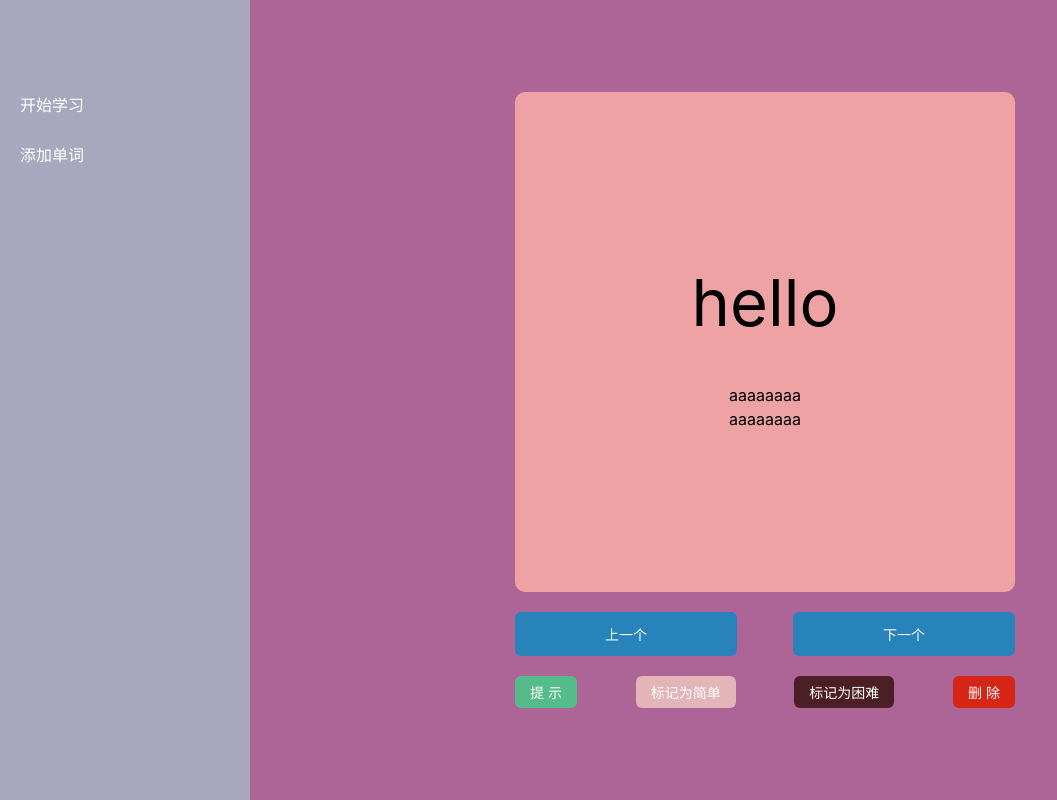
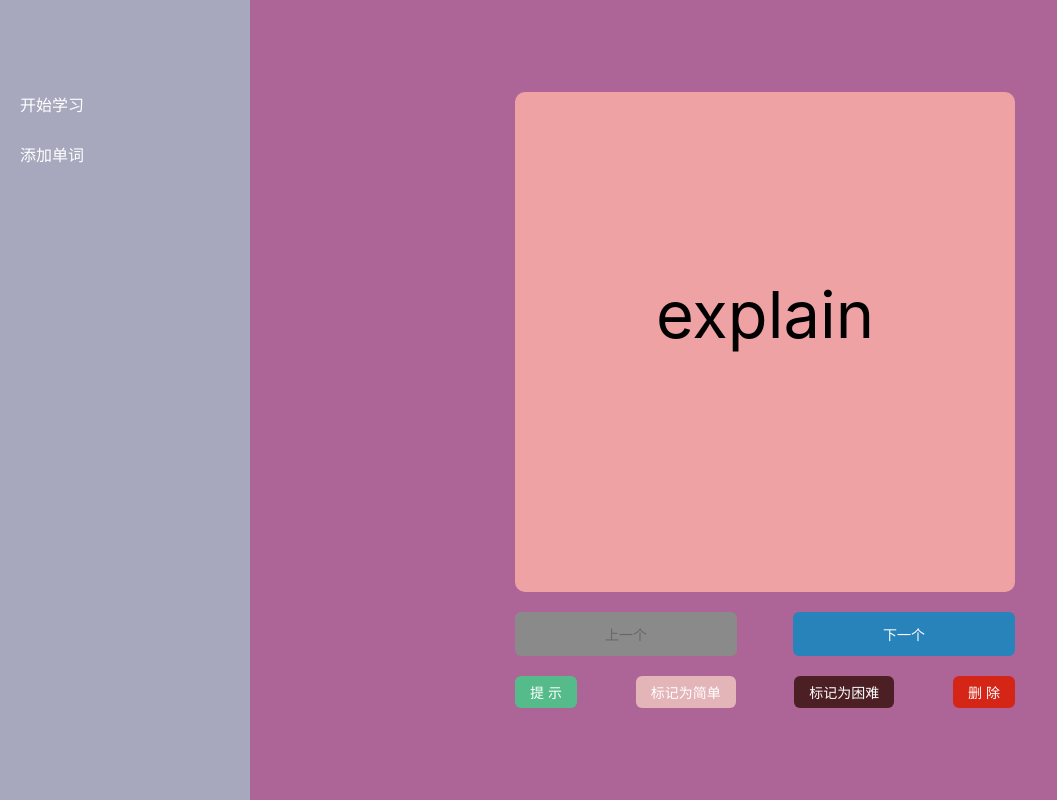
Before and after one commit to chendx97/custom-vocab, a React (Vite) app: page /study in a window 1280 px wide. Shown: the whole page, without its empty margins (0-1057 px from the left). Built offline with nearby package versions, Linux system fonts and the light colour scheme.

Commit message:
feat: 切换 & 提示

```diff
--- a/src/pages/StartStudy/index.jsx
+++ b/src/pages/StartStudy/index.jsx
@@ -1,30 +1,86 @@
+import { useState, useEffect } from 'react';
 import { Button } from 'antd';
 import styles from './index.module.less';
 
 function StartStudy() {
+  const totalWordData = [
+    {
+      word: 'study',
+      explain: 'v. 学习;n. 学习',
+    },
+    {
+      word: 'explain',
+      explain: 'v. 解释'
+    },
+  ];
+  const [currIdx, setCurrIdx] = useState(0);
+  const [wordList, setWordList] = useState([]);
+  const wordInfo = wordList[currIdx];
+
+  useEffect(() => {
+    setWordList(getRandomList(totalWordData))
+  }, []);
+
+  // 切换单词
+  function handleSwitch(num) {
+    setCurrIdx(currIdx + num);
+  }
+
+  // 提示
+  function handleTip() {
+    const arr = [...wordList];
+    arr[currIdx].showWord = true;
+    arr[currIdx].showExplain = true;
+    setWordList(arr);
+  }
+
   return (
     <div className={styles.startStudy}>
       <div className="content-wrapper">
+        {
+          wordInfo ?
+            <>
               <div className="card">
-          <div className="word">hello</div>
-          <div className="explain-list">
-            <div className="explain-item">aaaaaaaa</div>
-            <div className="explain-item">aaaaaaaa</div>
+                <div className={['word', wordInfo.showWord ? 'show' : ''].join(' ')}>{wordInfo.word}</div>
+                <div className={['explain-list', wordInfo.showExplain ? 'show' : ''].join(' ')}>
+                  {
+                    wordInfo.explain.split(';').map(item => {
+                      return <div className="explain-item" key={item}>{item}</div>
+                    })
+                  }
                 </div>
               </div>
               <div className="switch-wrapper">
-          <Button className='btn-switch'>上一个</Button>
-          <Button className='btn-switch'>下一个</Button>
+                <Button className='btn-switch' disabled={currIdx === 0} onClick={() => handleSwitch(-1)}>上一个</Button>
+                <Button className='btn-switch' disabled={currIdx === wordList.length - 1} onClick={() => handleSwitch(1)}>下一个</Button>
               </div>
               <div className="opera-wrapper">
-          <Button className='btn-opera btn-tip'>提示</Button>
+                <Button className='btn-opera btn-tip' onClick={handleTip}>提示</Button>
                 <Button className='btn-opera btn-simple'>标记为简单</Button>
                 <Button className='btn-opera btn-difficult'>标记为困难</Button>
                 <Button className='btn-opera btn-delete'>删除</Button>
               </div>
+            </> : null
+        }
       </div>
     </div>
   )
 }
 
+function getRandomList(data) {
+  let arr = [];
+  data.forEach(info => {
+    arr.push(Object.assign({}, info, {
+      showWord: false,
+      showExplain: true,
+    }));
+    arr.push(Object.assign({}, info, {
+      showWord: true,
+      showExplain: false,
+    }));
+  })
+  arr = arr.sort(() => Math.random() - 0.5);
+  return arr;
+}
+
 export default StartStudy;
--- a/src/pages/StartStudy/index.module.less
+++ b/src/pages/StartStudy/index.module.less
@@ -28,11 +28,18 @@
         height: 100px;
         line-height: 100px;
         font-size: 65px;
+        opacity: 0;
       }
 
       .explain-list {
         width: fit-content;
         font-size: 16px;
+        opacity: 0;
+      }
+
+      .show {
+        opacity: 1;
+        transition: all 0.5s;
       }
     }
 
@@ -50,7 +57,7 @@
           background-color: #619ac3;
         }
 
-        &.disabled {
+        &:disabled {
           background-color: #8a8a8a;
         }
       }
```
Lines whose indentation alone changed are shown as unchanged.
